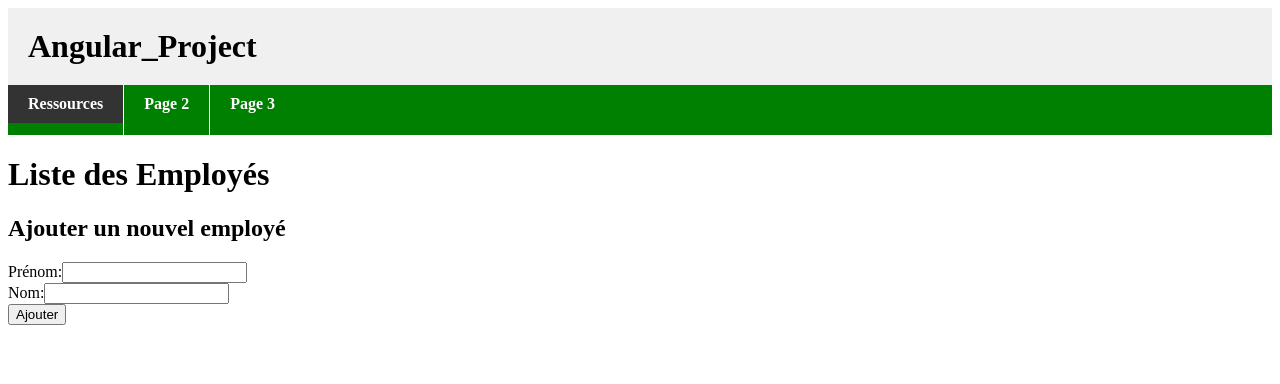
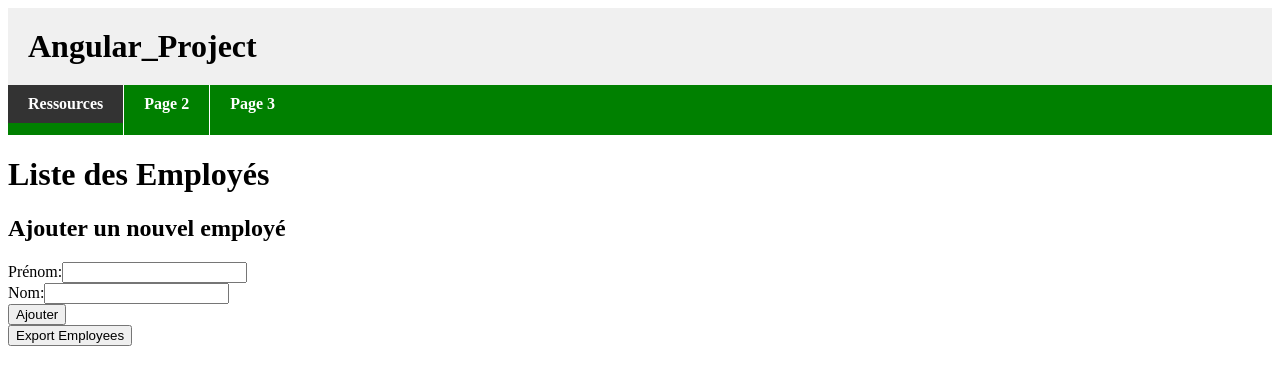
Before and after one commit to FabriceMaloyer/Angular_Project, an Angular app: page /ressources-humaines in a window 1280 px wide. Shown: the top 384 px of the page. Built offline with nearby package versions, Linux system fonts and the light colour scheme.

Commit message:
functionnal export data

```diff
--- a/src/app/ressources-humaines/employees.service.ts
+++ b/src/app/ressources-humaines/employees.service.ts
@@ -21,7 +21,7 @@ export class EmployeeService {
   }
 
   exportEmployee(): void {
-    const dataFromLocalStorage = localStorage.getItem('data');
+    const dataFromLocalStorage = localStorage.getItem(this.employeesKey);
     if (!dataFromLocalStorage) {
       console.error('No data found in local storage');
       return;
@@ -30,33 +30,27 @@ export class EmployeeService {
     try {
       // Parse the data from local storage
       const parsedData = JSON.parse(dataFromLocalStorage);
-
-      // Assuming the structure is profiles[0].profile, adjust this according to your data structure
-      const val = parsedData.profiles && parsedData.profiles[0] ? parsedData.profiles[0].profile : null;
-
-      if (!val) {
-        console.error('Profile data not found in parsed data');
-        return;
-      }
+      //   console.log(parsedData);
 
       // Convert the data to JSON string
-      const theJSON = JSON.stringify(val);
-
+      const theJSON = JSON.stringify(parsedData);
+         console.log(theJSON);
       // Create a Blob containing the JSON data
-      const blob = new Blob([theJSON], { type: 'text/json' });
-
+      const blob = new Blob([theJSON], { type: 'application/json' });
+ console.log(blob);
       // Create a URL for the Blob
-      const url = window.URL.createObjectURL(blob);
+      const url = URL.createObjectURL(blob);
 
       // Sanitize the URL
-      const uri: SafeUrl = this.sanitizer.bypassSecurityTrustUrl(url);
+      const a = document.createElement('a');
+      a.href = url;
+      a.download = 'employee_data.json'; // Specify the filename
 
-      // Create a download link
-      const downloadLink = document.createElement('a');
-      downloadLink.href = uri.toString();
-      downloadLink.download = 'employee_data.json'; // Specify the filename
-      downloadLink.click();
+      // Programmatically trigger the download
+      a.click();
 
+      // Clean up
+      URL.revokeObjectURL(url);
     } catch (error) {
       console.error('Error while exporting data:', error);
     }
--- a/src/app/ressources-humaines/ressources-humaines.component.html
+++ b/src/app/ressources-humaines/ressources-humaines.component.html
@@ -16,3 +16,5 @@
   <br>
   <button type="submit">Ajouter</button>
 </form>
+
+<button (click)="exportEmployee()">Export Employees</button>
--- a/src/app/ressources-humaines/ressources-humaines.component.ts
+++ b/src/app/ressources-humaines/ressources-humaines.component.ts
@@ -32,4 +32,7 @@ export class RessourcesHumainesComponent implements OnInit {
         this.fetchEmployees(); // Refresh employee list
     }
 
+    exportEmployee(): void {
+      this.employeeService.exportEmployee();
+    }
 }
```
